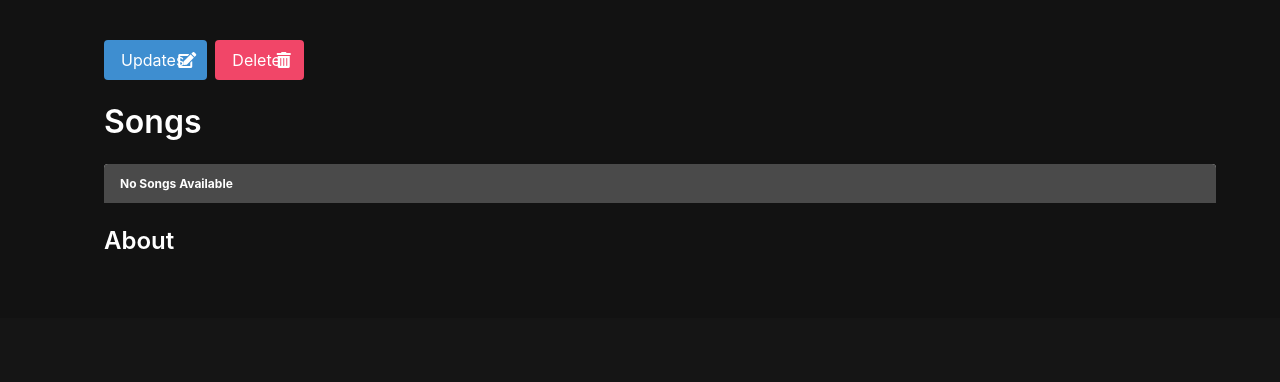
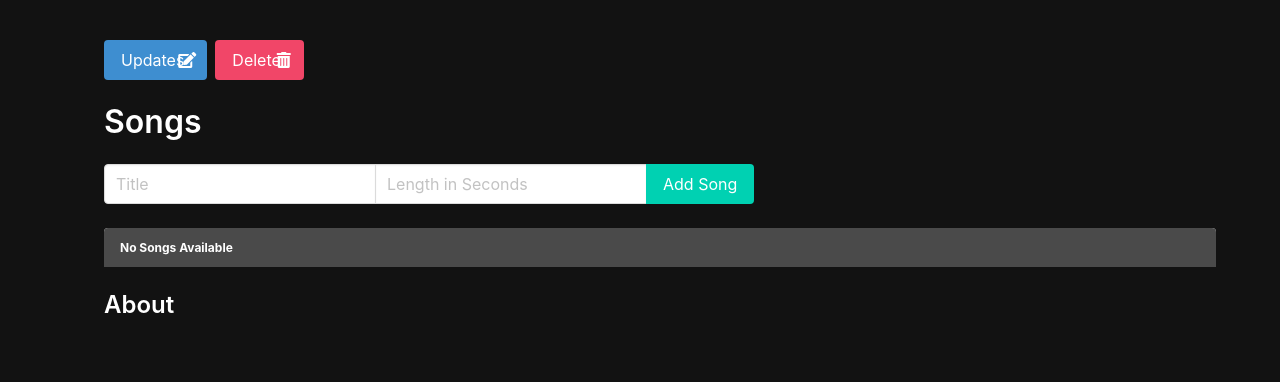
Before and after one commit to Smlcrp/Test_Django_2, a Django app: template main_app/templates/artist_detail.html in a window 1280 px wide. Shown: the part 552-934 px from the top of the page. Before the commit the page ends 801 px from the top, so only its background shows below. Run offline with Django 4.2, Linux system fonts and the light colour scheme; the template is opened without the code that fills it, so the values that code supplies are empty.

Commit message:
Finished Song Model And One to Many relationship

```diff
--- a/main_app/templates/artist_detail.html
+++ b/main_app/templates/artist_detail.html
@@ -29,6 +29,33 @@
     </div>
     <div class="detail__songs mb-5">
         <h3 class="title is-3">Songs</h3>
+        <form class="mb-5" action="{% url 'song_create' artist.pk %}" method="post">
+            {% csrf_token %}
+            <div class="field has-addons">
+                <div class="control">
+                    <input
+                        class="input"
+                        type="text"
+                        name="title"
+                        placeholder="Title"
+                        required
+                    />
+                </div>
+                <div class="control">
+                    <input
+                        class="input"
+                        type="number"
+                        name="length"
+                        placeholder="Length in Seconds"
+                        min="1"
+                        required
+                    />
+                </div>
+                <div class="control">
+                    <input class="button is-primary" type="submit" value="Add Song" />
+                </div>
+            </div>
+        </form>
 
         {% for song in artist.songs.all %}
         <div class="song">
--- a/main_app/urls.py
+++ b/main_app/urls.py
@@ -9,4 +9,6 @@
     path('artists/<int:pk>/', views.ArtistDetail.as_view(), name='artist_detail'),
     path('artists/<int:pk>/update', views.ArtistUpdate.as_view(), name='artist_update'),
     path('artists/<int:pk>/delete', views.ArtistDelete.as_view(), name='artist_delete'),
+    path('artists/<int:pk>/songs/new', views.SongCreate.as_view(), name= 'song_create'),
+
 ]
```
Also changed, not shown: main_app/views.py (+13 -2 lines).
